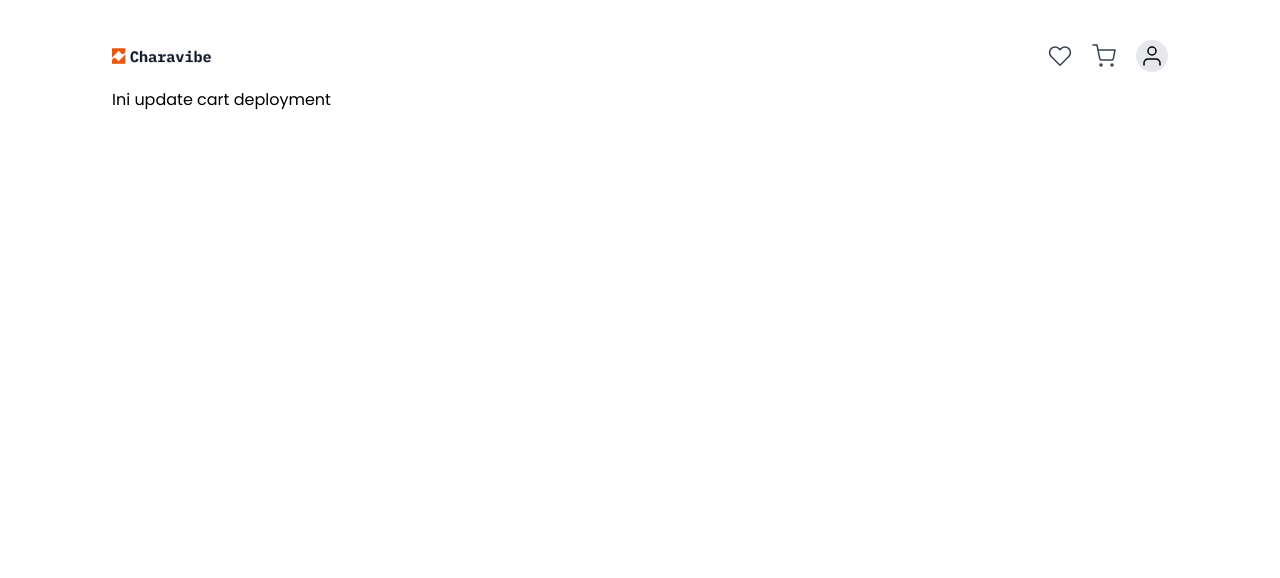
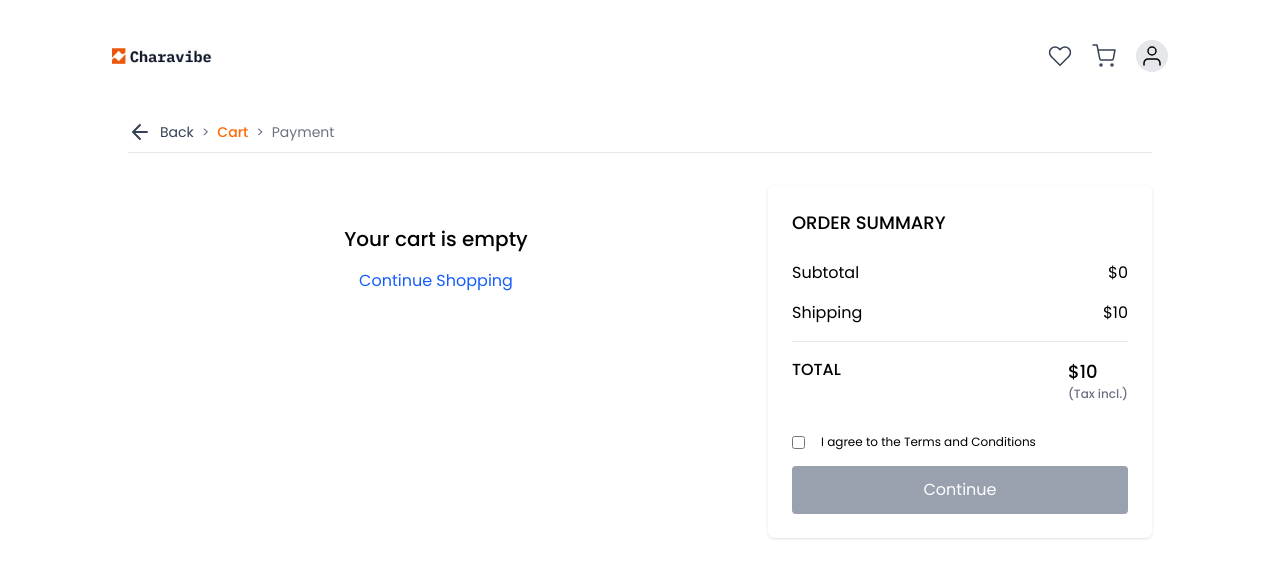
Before and after one commit to xJoyokz/mini-ecommerce, a Next.js app: page /cart in a window 1280 px wide. Shown: the top 578 px of the page. Built offline with nearby package versions, Linux system fonts and the light colour scheme; what @ant-design/nextjs-registry would draw is missing.

Commit message:
feat: create page cart

```diff
--- /dev/null
+++ b/src/app/cart/Cart.hook.ts
@@ -0,0 +1,39 @@
+import { useEffect, useState } from 'react'
+import { useCartStore } from '@/store/cartStore'
+
+export const useCart = () => {
+  const { items, removeItem, updateQuantity } = useCartStore()
+  const [subtotal, setSubtotal] = useState(0)
+  const shipping = 10
+  const total = subtotal + shipping
+
+  const [isChecked, setIsChecked] = useState(false)
+
+  useEffect(() => {
+    const calculatedSubtotal = items.reduce(
+      (acc: number, item) => acc + (item.price || 0) * (item.quantity || 0),
+      0
+    )
+    setSubtotal(calculatedSubtotal)
+  }, [items])
+
+  const handleQuantityChange = (id: number, newQuantity: number) => {
+    if (newQuantity < 1) return
+    updateQuantity(id, newQuantity)
+  }
+
+  const handleRemoveItem = (id: number) => {
+    removeItem(id)
+  }
+
+  return {
+    items,
+    subtotal,
+    shipping,
+    total,
+    handleQuantityChange,
+    handleRemoveItem,
+    isChecked,
+    setIsChecked,
+  }
+}
--- a/src/app/cart/Cart.tsx
+++ b/src/app/cart/Cart.tsx
@@ -1,5 +1,93 @@
 'use client'
 
+import Link from 'next/link'
+
+import Breadcrumb from '@/components/Breadcrumb/Breadcrumb'
+import ProductCart from '@/components/Product-Cart/ProductCart'
+import { Col, Row } from 'antd'
+import { useCart } from './Cart.hook'
+
 export default function Cart() {
-  return <div>Ini update cart deployment</div>
+  const {
+    items,
+    subtotal,
+    shipping,
+    total,
+    handleQuantityChange,
+    handleRemoveItem,
+    isChecked,
+    setIsChecked,
+  } = useCart()
+
+  return (
+    <div className='container mx-auto px-4 py-8'>
+      <Breadcrumb />
+      <hr className='mt-2 mb-8 border-gray-200' />
+      <div className='flex flex-col gap-6 lg:flex-row'>
+        <div className='flex-grow'>
+          {items.length === 0 ? (
+            <div className='py-10 text-center'>
+              <h2 className='mb-4 text-xl font-medium'>Your cart is empty</h2>
+              <Link href='/list' className='text-blue-600 hover:underline'>
+                Continue Shopping
+              </Link>
+            </div>
+          ) : (
+            <Row gutter={[12, 12]}>
+              {items.map((item) => (
+                <Col xs={24} sm={24} md={12} lg={12} xl={12} key={item.id} className='gap-2'>
+                  <ProductCart
+                    item={item}
+                    onRemove={handleRemoveItem}
+                    onUpdateQuantity={handleQuantityChange}
+                  />
+                </Col>
+              ))}
+            </Row>
+          )}
+        </div>
+
+        <div className='w-full lg:w-96'>
+          <div className='rounded-md bg-white p-6 shadow-sm'>
+            <h2 className='mb-6 text-lg font-medium'>ORDER SUMMARY</h2>
+            <div className='space-y-4'>
+              <div className='flex justify-between'>
+                <span>Subtotal</span>
+                <span>${subtotal.toFixed(0)}</span>
+              </div>
+              <div className='flex justify-between'>
+                <span>Shipping</span>
+                <span>${shipping}</span>
+              </div>
+              <div className='mt-4 border-t border-gray-200 pt-4'>
+                <div className='flex justify-between font-medium'>
+                  <span>TOTAL</span>
+                  <div>
+                    <span className='text-lg'>${total.toFixed(0)}</span>
+                    <div className='text-xs text-gray-500'>(Tax incl.)</div>
+                  </div>
+                </div>
+              </div>
+              <div className='pt-4'>
+                <label className='flex items-center gap-4'>
+                  <input
+                    type='checkbox'
+                    className='rounded'
+                    onChange={() => setIsChecked(!isChecked)}
+                  />
+                  <span className='text-xs'>I agree to the Terms and Conditions</span>
+                </label>
+              </div>
+              <button
+                className='w-full cursor-pointer rounded bg-black py-3 text-white hover:bg-gray-800 disabled:cursor-not-allowed disabled:bg-gray-400'
+                disabled={!isChecked}
+              >
+                Continue
+              </button>
+            </div>
+          </div>
+        </div>
+      </div>
+    </div>
+  )
 }
```
